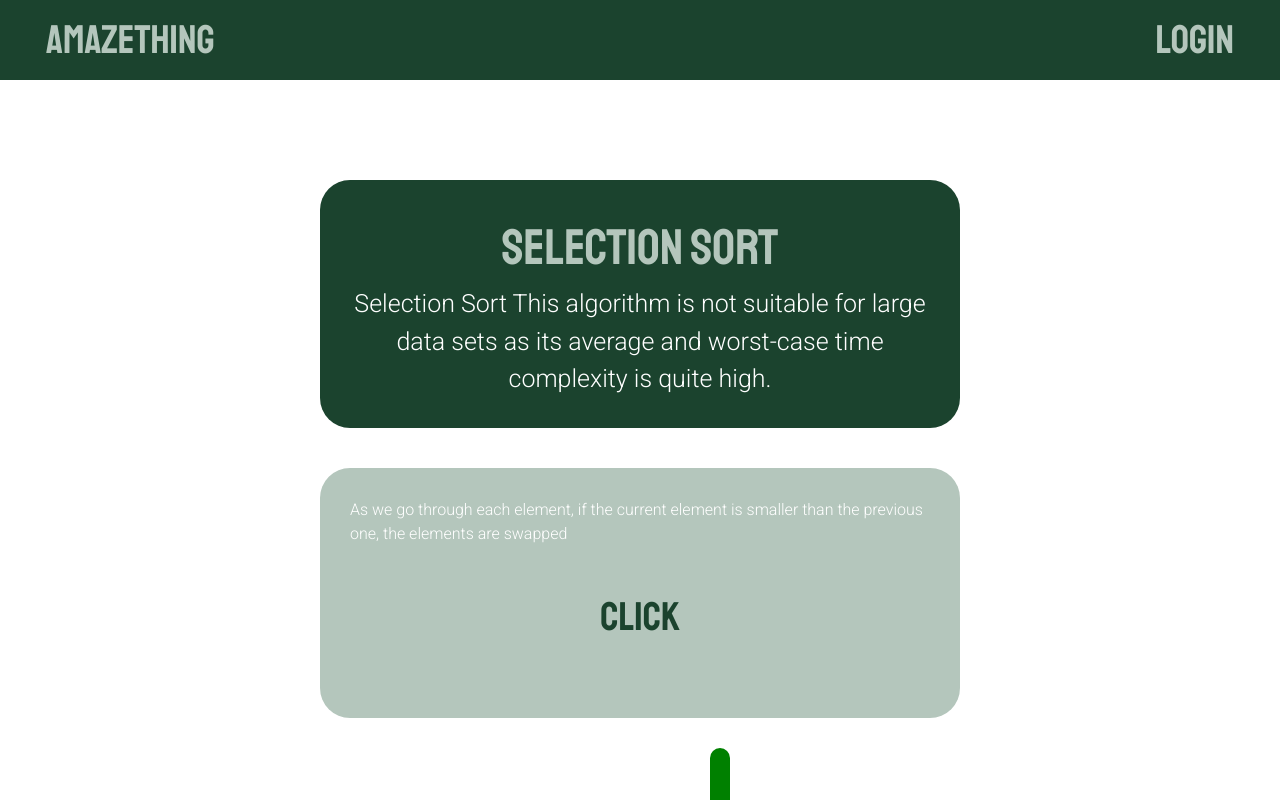
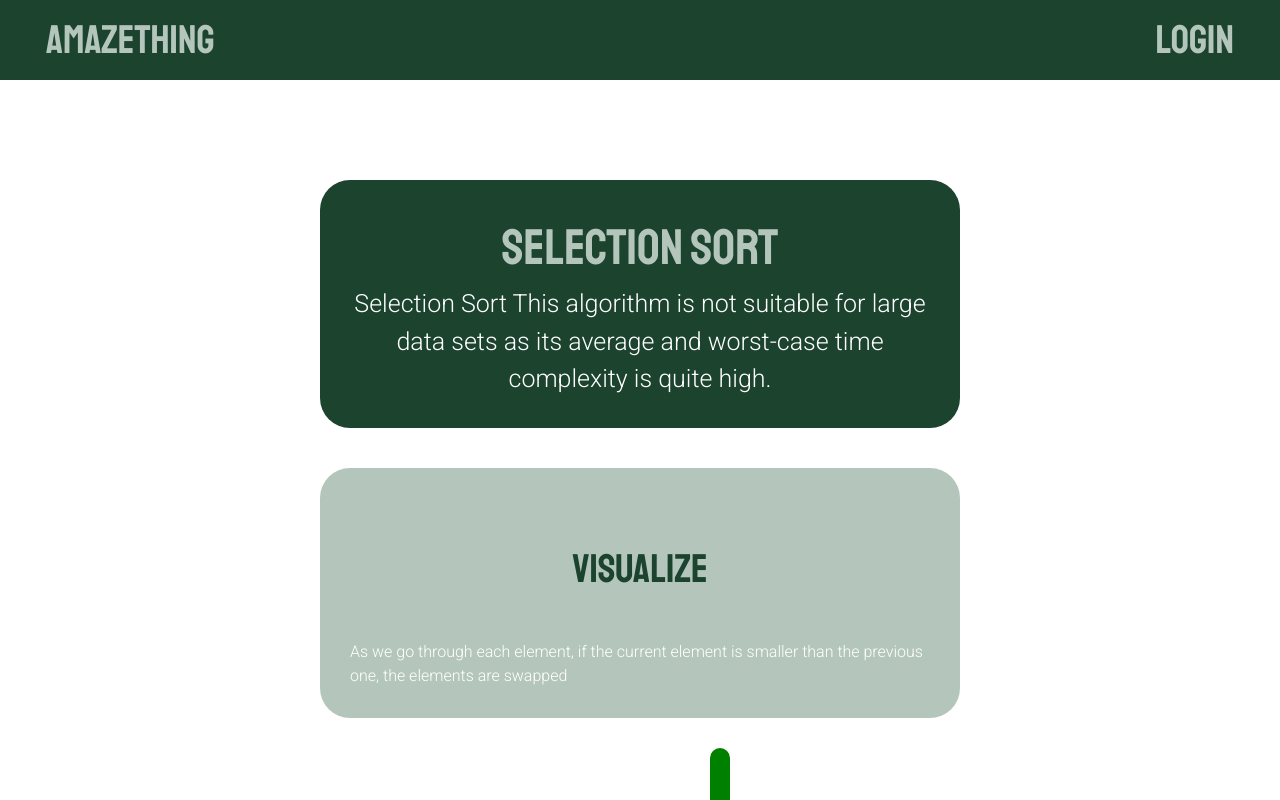
Before and after one commit to vadim-nest/aMAZEthing, a React (Vite) app in the folder Client/: page /selectionLesson in a window 1280 px wide. Built offline with nearby package versions, Linux system fonts and the light colour scheme.

Commit message:
feat(sorting algo): added random array generator and refresh page

```diff
--- a/Client/src/components/sortingLessons/bubble-lesson.tsx
+++ b/Client/src/components/sortingLessons/bubble-lesson.tsx
@@ -1,5 +1,5 @@
 import '../../css/sort-lesson.css';
-import { useState } from 'react';
+import { useEffect, useState } from 'react';
 import bubbleSortAlgo from '../../utils/sorting-algo';
 
 export default function BubbleLesson() {
@@ -19,18 +19,20 @@ export default function BubbleLesson() {
   //----------------------------------------------------------
 
   // random Array Gen func
+useEffect(() => {
+  generateArray()
+},[])
+  function generateArray() {
+    const array = []
+    for(let i = 0; i< 8; i++) {
+      array.push(randomNumGen(1, 12 ))
+    }
+    setArray(array)
+  }
 
-  // function genereateArray() {
-  //   const array = []
-  //   for(let i = 0; i<ARR_BAR_NUM; i++) {
-  //     array.push(randomNumGen(3, 18))
-  //   }
-  //   setArray(array)
-  // }
-
-  // function randomNumGen(min:number, max:number) {
-  //   return Math.floor(Math.random() * (max - min + 1) + min);
-  // }
+  function randomNumGen(min:number, max:number) {
+    return Math.floor(Math.random() * (max - min + 1) + min);
+  }
 
   //---------------------------------------------------------------------------
 
--- a/Client/src/components/sortingLessons/insertion-lesson.tsx
+++ b/Client/src/components/sortingLessons/insertion-lesson.tsx
@@ -57,7 +57,17 @@ export default function InsertionLesson() {
 
           <div className="lesson-wrapper-2">
             <p>{paragraphs.secondP}</p>
-              {!clicked && <button className="button clickSort" onClick={insertionSort} > click </button>}
+            <div>
+          {!clicked ? (
+            <button className="button clickSort" onClick={insertionSort}>
+              visualize
+            </button>
+          ) :
+            <button className="button clickSort-clicked" onClick={() => window.location.reload()}>
+                refresh the page {/*refresh to visualize again after the array is sorted*/}
+            </button>
+          }
+        </div>
           </div>
 
           <div className="array">
--- a/Client/src/components/sortingLessons/selection-lesson.tsx
+++ b/Client/src/components/sortingLessons/selection-lesson.tsx
@@ -18,7 +18,7 @@ export default function SelectionLesson() {
         const copyArr = array.slice();
         const {ArrayStates, animations} = selectionSortAlgo(copyArr);
         for(let i = 0; i<animations.length; i++) {
-          await delay(500)
+          await delay(200)
           if(animations[i].length > 2) {
             const [indexOne, elementOne, indexTwo, elementTwo] = animations[i]
           const distance = (indexOne - indexTwo)
@@ -26,7 +26,7 @@ export default function SelectionLesson() {
           document.getElementById(`${indexTwo}`)!.style.backgroundColor = 'red'
           document.getElementById(`${indexOne}`)!.style.transform += `translateX(${distance*-40}px)`
           document.getElementById(`${indexTwo}`)!.style.transform += `translateX(${distance*40}px)`
-          await delay(500)
+          await delay(200)
           document.getElementById(`${indexOne}`)!.style.backgroundColor = 'green'
           document.getElementById(`${indexTwo}`)!.style.backgroundColor = 'green'
           let tempNode =  document.getElementById(`${indexTwo}`)
@@ -36,7 +36,7 @@ export default function SelectionLesson() {
             const [indexOne, indexTwo] = animations[i]
             document.getElementById(`${indexOne}`)!.style.backgroundColor = 'red'
             document.getElementById(`${indexTwo}`)!.style.backgroundColor = 'red'
-            await delay(500)
+            await delay(200)
             document.getElementById(`${indexOne}`)!.style.backgroundColor = 'green'
             document.getElementById(`${indexTwo}`)!.style.backgroundColor = 'green'
           }
@@ -58,8 +58,18 @@ export default function SelectionLesson() {
           </div>
 
           <div className="lesson-wrapper-2">
+            <div>
+          {!clicked ? (
+            <button className="button clickSort" onClick={selectionSort}>
+              visualize
+            </button>
+          ) :
+            <button className="button clickSort-clicked" onClick={() => window.location.reload()}>
+                refresh the page {/*refresh to visualize again after the array is sorted*/}
+            </button>
+          }
+        </div>
             <p>{paragraphs.secondP}</p>
-              {!clicked && <button className="button clickSort" onClick={selectionSort} > click </button>}
           </div>
 
           <div className="array">
--- a/Client/src/css/sort-lesson.css
+++ b/Client/src/css/sort-lesson.css
@@ -57,5 +57,5 @@
   align-items: center;
   justify-content: center;
   font-size: 10px;
-  transition: transform 0.3s ease-in-out;
+  transition: transform 0.2s ease-in-out;
 }
```
